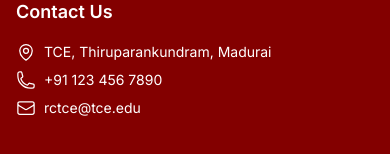
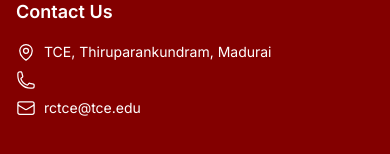
Before and after one commit to kmrsanthosh/TCEResearchConclave, a Next.js app: page / in a window 390 px wide. Shown: the part 7596-7750 px from the top of the page. Built offline with nearby package versions, Linux system fonts and the light colour scheme.

Commit message:
Removed Phone Number

```diff
--- a/components/Footer.tsx
+++ b/components/Footer.tsx
@@ -71,7 +71,6 @@ export const Footer: React.FC = () => {
               </Link>
               <p className="flex items-center mb-2">
                 <PhoneIcon className="h-5 w-5 mr-2" />
-                +91 123 456 7890
               </p>
               <Link href={"mailto:rctce@tce.edu"} prefetch={false}>
                 <p className="flex items-center">
```
